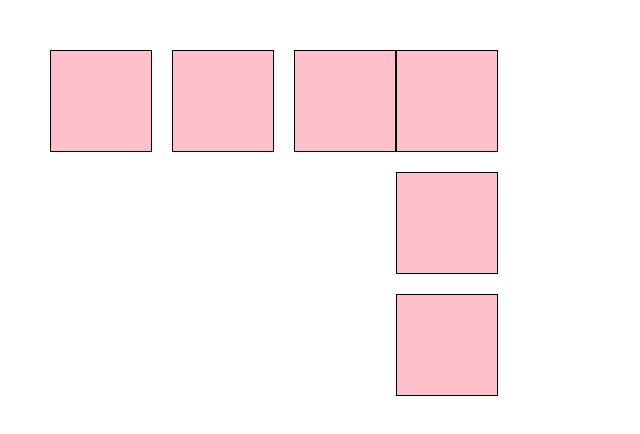
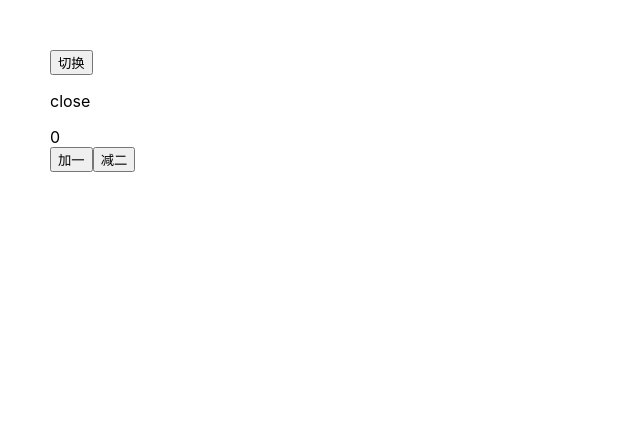
Before and after one commit to zjunbin1286/react-ui-design, a React (Create React App) app: page / in a window 1280 px wide. Shown: the top 434 px of the page, without its empty margins (0-640 px from the left). Built offline with nearby package versions, Linux system fonts and the light colour scheme; the HTML template or start-up script is replaced by a standard one.

Commit message:
feat: 单元测试

```diff
--- a/src/App.tsx
+++ b/src/App.tsx
@@ -5,16 +5,19 @@ import dayjs from 'dayjs';
 
 import { PlusOutlined, MailOutlined, UserOutlined } from './Icon/icons';
 import { createFromIconfont } from './Icon/createFrontIconfont';
+const IconFont = createFromIconfont(
+  '//at.alicdn.com/t/c/font_3836578_jrc58m0r5v.js'
+);
 
 import Space from './Space';
 import { ConfigProvider } from './Space/ConfigProvider';
 import './App.css';
 
-const IconFont = createFromIconfont(
-  '//at.alicdn.com/t/c/font_3836578_jrc58m0r5v.js'
-);
+import Toggle from './Toggle';
+import useCounter from './useCounter';
 
 function App() {
+  const [count, increment, decrement] = useCounter();
   return (
     <div className="App" style={{ padding: '50px' }}>
       <div>
@@ -30,7 +33,7 @@ function App() {
       </div>
       <div>
         {/* 间距组件 */}
-        <ConfigProvider space={{ size: 20 }}>
+        {/* <ConfigProvider space={{ size: 20 }}>
           <Space direction="horizontal">
             <div className="box"></div>
             <div className="box"></div>
@@ -41,7 +44,18 @@ function App() {
             <div className="box"></div>
             <div className="box"></div>
           </Space>
-        </ConfigProvider>
+        </ConfigProvider> */}
+      </div>
+      <div>
+        {/* 单元测试 */}
+        <Toggle />
+        <div>
+          <div>{count}</div>
+          <div>
+            <button onClick={() => increment(1)}>加一</button>
+            <button onClick={() => decrement(2)}>减二</button>
+          </div>
+        </div>
       </div>
     </div>
   );
--- /dev/null
+++ b/src/Toggle.tsx
@@ -0,0 +1,20 @@
+import { useCallback, useState } from 'react';
+
+function Toggle() {
+  const [status, setStatus] = useState(false);
+
+  const clickHandler = useCallback(() => {
+    // setTimeout(() => {
+    setStatus((prevStatus) => !prevStatus);
+    // }, 2000);
+  }, []);
+
+  return (
+    <div>
+      <button onClick={clickHandler}>切换</button>
+      <p>{status ? 'open' : 'close'}</p>
+    </div>
+  );
+}
+
+export default Toggle;
--- /dev/null
+++ b/src/useCounter.ts
@@ -0,0 +1,23 @@
+import { useState } from 'react';
+
+type UseCounterReturnType = [
+  count: number,
+  increment: (delta: number) => void,
+  decrement: (delta: number) => void
+];
+
+export default function useCounter(
+  initialCount: number = 0
+): UseCounterReturnType {
+  const [count, setCount] = useState(initialCount);
+
+  const increment = (delta: number) => {
+    setCount((count) => count + delta);
+  };
+
+  const decrement = (delta: number) => {
+    setCount((count) => count - delta);
+  };
+
+  return [count, increment, decrement];
+}
```
Also changed, not shown: .eslintrc.cjs, 1 other file (tests, documents, lock files or other folders).
